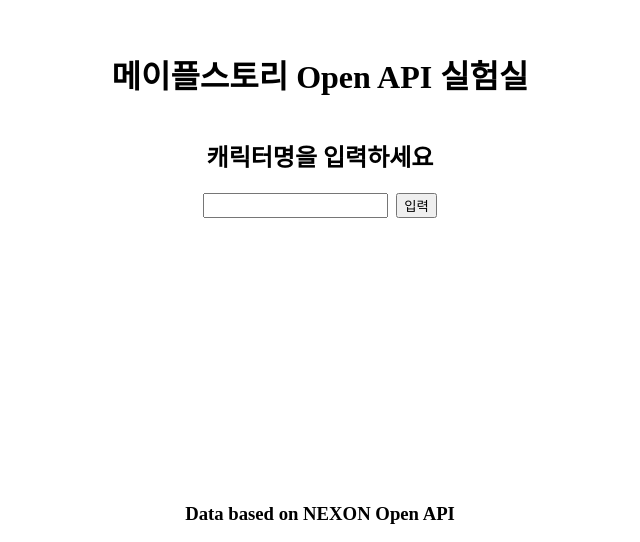
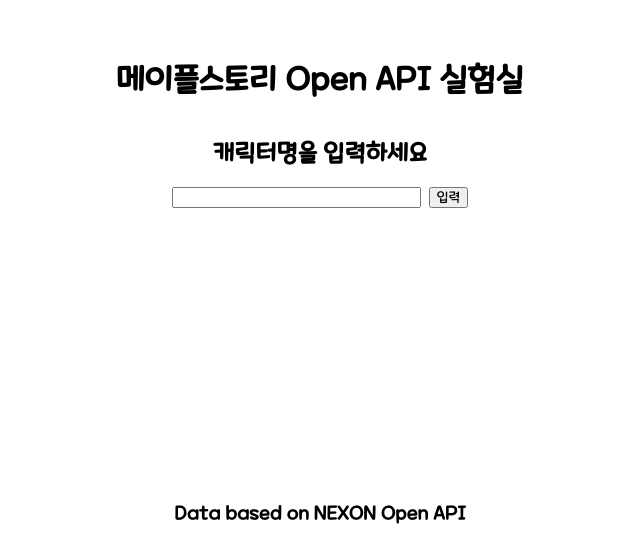
Before and after one commit to tkdgus96/maple-api-playground, a React (Vite) app: page / in a window 1280 px wide. Shown: the part 292-834 px from the top of the page, without its empty margins (320-960 px from the left). Built offline with nearby package versions, Linux system fonts and the light colour scheme.

Commit message:
feat: Maple 폰트 적용

```diff
--- /dev/null
+++ b/src/fonts.css
@@ -0,0 +1,10 @@
+@font-face {
+  font-family: "Maple";
+  font-style: normal;
+  font-weight: 400;
+  src: url("@/fonts/MaplestoryLight.woff") format("woff");
+}
+
+* {
+  font-family: "Maple";
+}
--- a/src/main.tsx
+++ b/src/main.tsx
@@ -1,6 +1,7 @@
 import React from "react";
 import ReactDOM from "react-dom/client";
 import App from "./App.tsx";
+import "./fonts.css";
 
 ReactDOM.createRoot(document.getElementById("root")!).render(
   <React.StrictMode>
--- a/tsconfig.json
+++ b/tsconfig.json
@@ -25,6 +25,7 @@
       "@pages/*": ["src/pages/*"],
       "@apis/*": ["src/apis/*"],
       "@customTypes/*": ["src/customTypes/*"],
+      "@fonts/*": ["src/fonts/*"],
       "@/*": ["src/*"],
     },
   },
--- a/vite.config.ts
+++ b/vite.config.ts
@@ -10,6 +10,7 @@
       { find: "@customTypes", replacement: "/src/customTypes" },
       { find: "@apis", replacement: "/src/apis" },
       { find: "@pages", replacement: "/src/pages" },
+      { find: "@fonts", replacement: "/src/pages" },
       { find: "@", replacement: "/src/" },
     ],
   },
```
Also changed, not shown: src/fonts/Maplestory Bold.woff (added), src/fonts/MaplestoryLight.woff (added).
